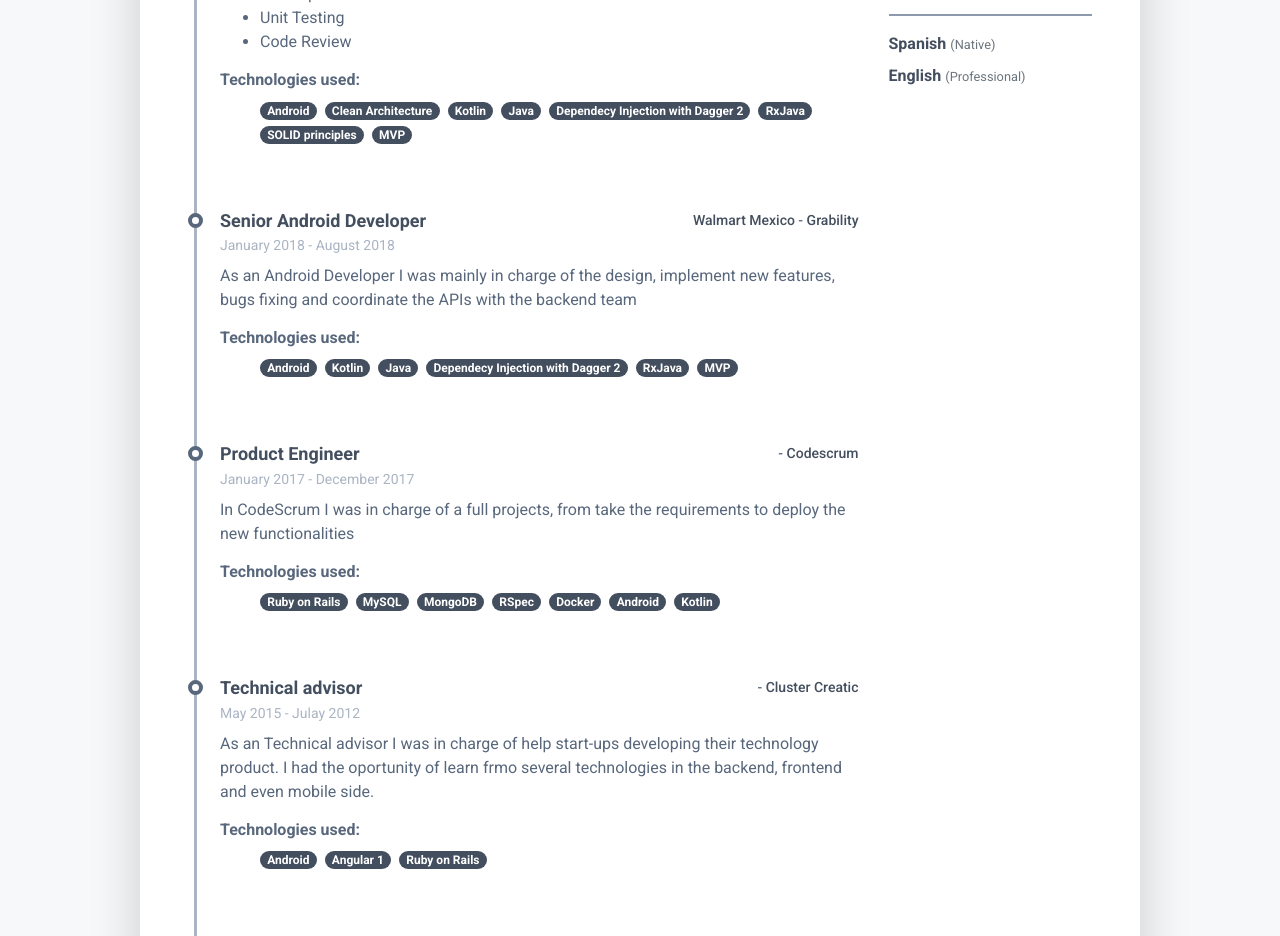
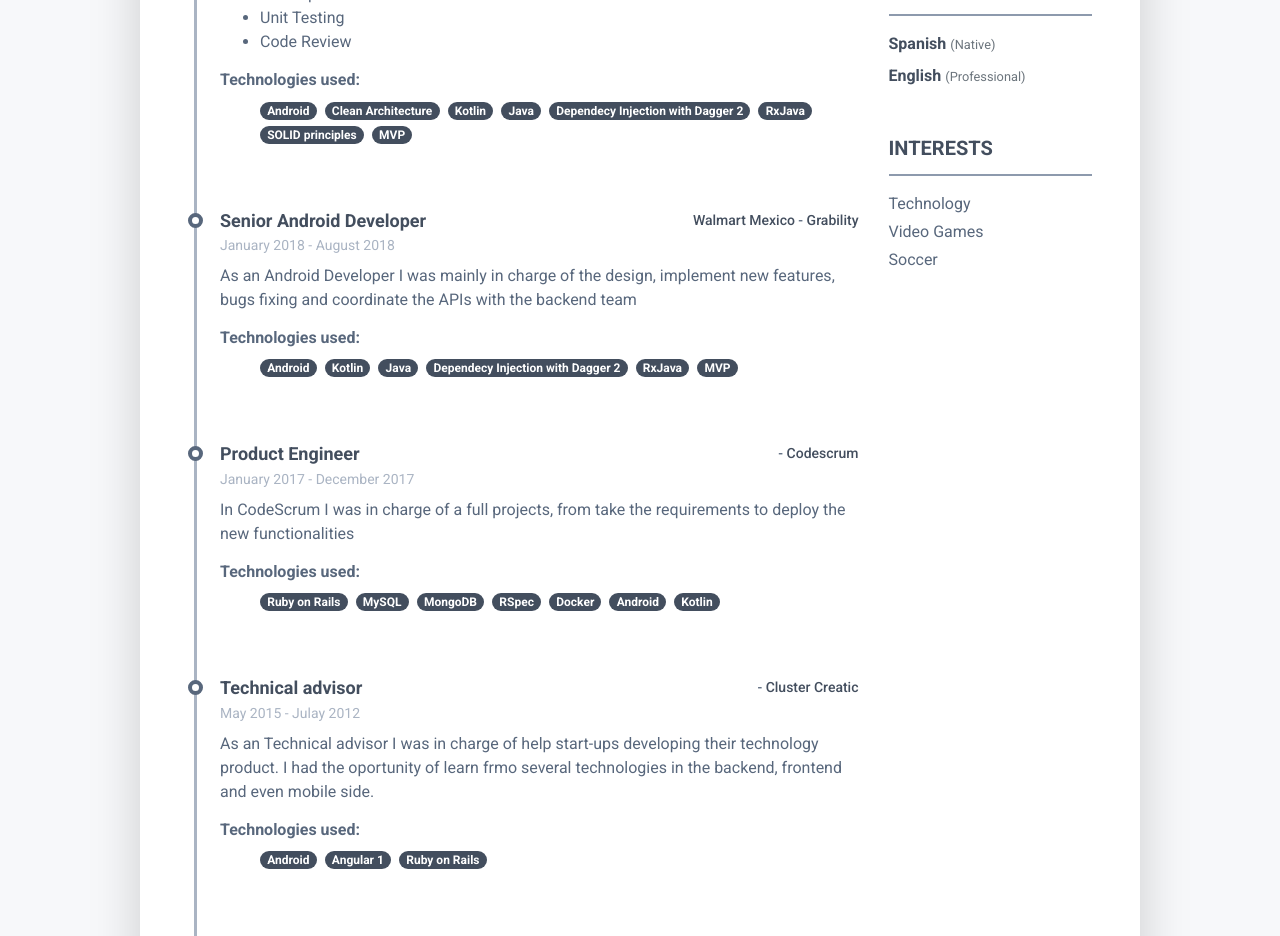
Before and after one commit to haurbano/personal-page-react, a React (Create React App) app: page / in a window 1280 px wide. Shown: the part 1100-2036 px from the top of the page. Built offline with nearby package versions, Linux system fonts and the light colour scheme.

Commit message:
Added interests

```diff
--- a/src/App.js
+++ b/src/App.js
@@ -10,6 +10,7 @@ import Experience from './components/Experience.js'
 import SkillsAndTools from './components/SkillAndTools.js'
 import Education from './components/Education.js'
 import Lenguages from './components/Lenguages.js'
+import Interests from './components/Interests.js'
 
 function App() {
   return (
@@ -26,6 +27,7 @@ function App() {
             <SkillsAndTools></SkillsAndTools>
             <Education></Education>
             <Lenguages></Lenguages>
+            <Interests></Interests>
 					  </div>
           </div>
         </div>
--- /dev/null
+++ b/src/components/Interests.js
@@ -0,0 +1,19 @@
+import React from 'react';
+import info from '../data/skills-basic-info.json'
+
+function Interests() {
+    return(
+        <section class="resume-section interests-section mb-5">
+            <h2 class="resume-section-title text-uppercase font-weight-bold pb-3 mb-3">Interests</h2>
+            <div class="resume-section-content">
+                <ul class="list-unstyled">
+                    {info.interests.map( interest => (
+                        <li class="mb-1">{interest}</li>
+                    ))}
+                </ul>
+            </div>
+        </section>
+    );
+}
+
+export default Interests
```
